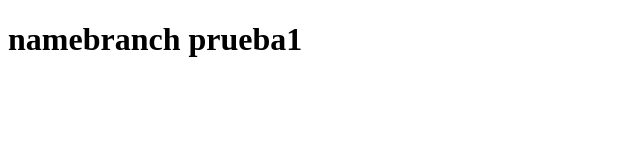
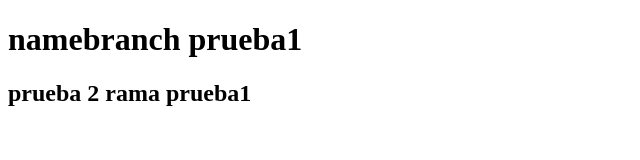
Before and after one commit to jose1423-g/pruebas, a plain HTML site: page index.html in a window 1280 px wide. Shown: the whole page, without its empty margins (0-640 px from the left). Drawn offline with Linux system fonts and the light colour scheme.

Commit message:
modificacion de la rama prueba1

```diff
--- a/index.html
+++ b/index.html
@@ -9,6 +9,7 @@
 <body>
 
     <h1>namebranch prueba1</h1>
+    <h2>prueba 2 rama prueba1</h2>
 
 </body>
 </html>
```
